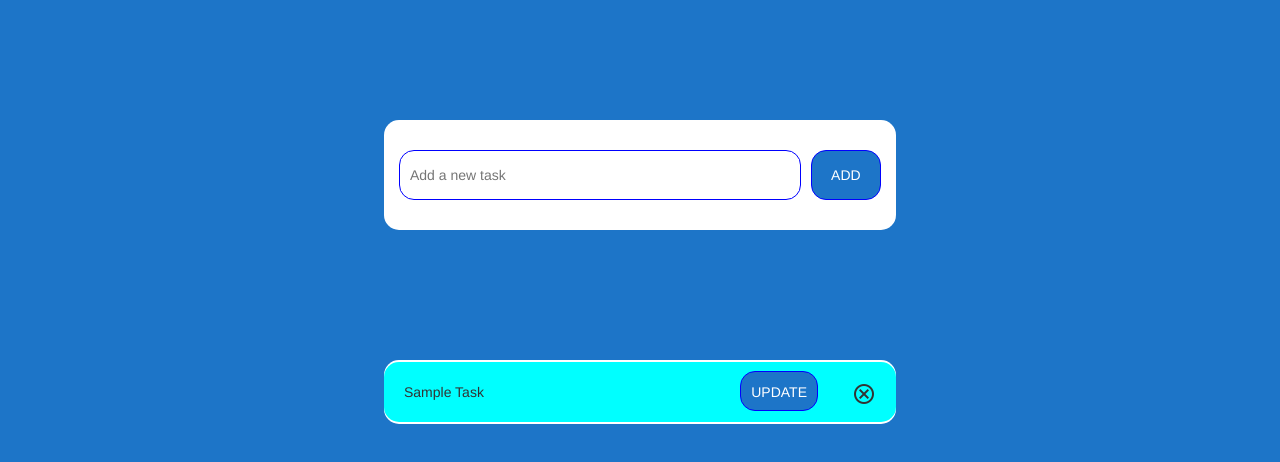
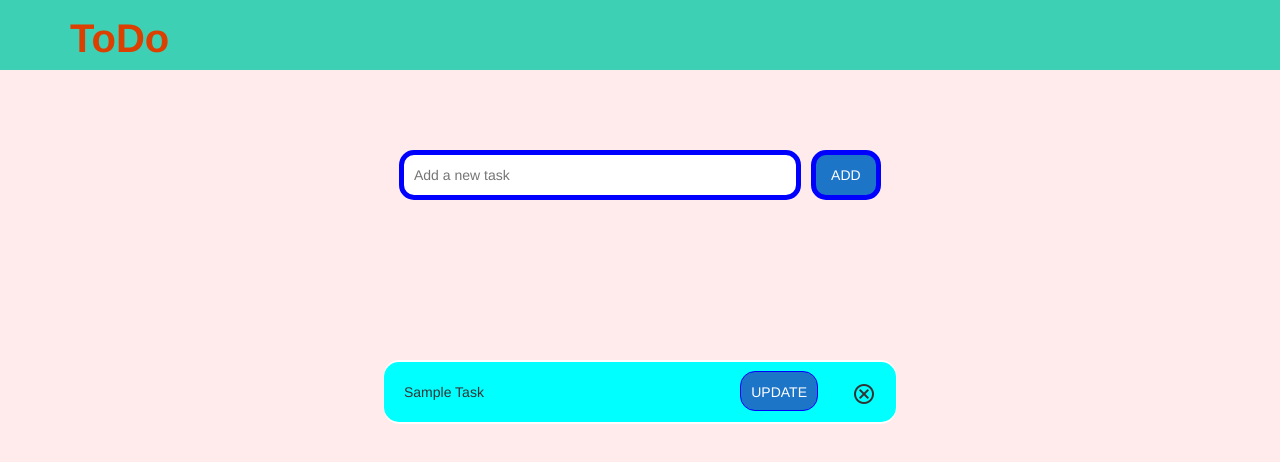
Before and after one commit to YogeshNethula/Desktop, a plain HTML site: page Task2-ToDo-App/index.html in a window 1280 px wide. Drawn offline with nearby package versions, Linux system fonts and the light colour scheme.

Commit message:
10-10-2022

```diff
--- a/Task2-ToDo-App/css/index.css
+++ b/Task2-ToDo-App/css/index.css
@@ -1,10 +1,18 @@
 body{
     padding:0px;
     margin:0px;
-    background-color:#1D75C8;
+    background-color:#ffebeb;
+}
+header{
+    height:70px;
+    background-color:rgb(62, 208,180);
+    color:rgb(220,64,1);
+    font-size:40px;
+    font-weight:900;
+    padding:10px 0px 0px 70px;
 }
 .container{
-    background-color: white;
+    /* background-color: white; */
     width:40%;
     min-width:300px;
     min-height: 70px;
@@ -17,10 +25,13 @@ body{
 }
 .row > *{
     height:50px;
-    border:1px solid blue;
+    border:5px solid blue;
     border-radius:15px;
     padding:10px;
     margin:10px;
+}
+.row > *:hover{
+    box-shadow:20px 20px 10px  rgb(120, 120, 119) ;
 }
 .row > button{
     background-color: #1D75C8;
@@ -28,6 +39,13 @@ body{
     float:right;
     width:14%;
     margin:10px 10px 10px 0px;
+}
+.row > button:hover{
+    color:darkolivegreen;
+    background-color: blanchedalmond;
+    border:2px solid #36e4e1;
+    font-weight:900;
+    font-size:20px;
 }
 .row input{
     width:80%;
--- a/Task2-ToDo-App/index.html
+++ b/Task2-ToDo-App/index.html
@@ -13,6 +13,7 @@
     <title>Document</title>
 </head>
 <body>
+    <header>ToDo</header>
     <div class="container">
         <div class="row"><input type="text" id="task_name" placeholder="Add a new task" pattern="[a-zA-Z]{3}" minlength="4" required>
             <button  onclick="push_function()">ADD</button>
--- a/Task2-ToDo-App/index.js
+++ b/Task2-ToDo-App/index.js
@@ -3,7 +3,7 @@ const TaskList = [];
 var task = {Id:0,task_Name:"something"};
 function push_function(){
     if( document.getElementById("task_name").value!=""){
-        if(TaskList.some(obj => obj.task_Name === document.getElementById("task_name").value)){
+        if(TaskList.some(obj => obj.task_Name === document.getElementById("task_name").value || /obj.task_Name/i.test(document.getElementById("task_name").value))){
             document.getElementById("task_name").value=null;
             window.alert("Warning  Task already Exist");
         }else{
@@ -13,6 +13,7 @@ function push_function(){
             node.innerHTML=`<p style="display:inline;"></p><p  style="display:inline;">${task.task_Name}</p>`+`<span><button type="button" value=${task.Id} onclick="update_function(this.value)" data-modal="form">UPDATE</button><button id="delete" type="button" value=${task.Id} onclick="delete_Element(this.value)" class="material-symbols-outlined btn" style="float:right;">cancel</button></span></li>`;
             document.getElementById("task_list").appendChild(node);
             document.getElementById("task_name").value=null;
+            // console.log(TaskList);
 
         }
     }else alert("Empty Input field");
@@ -29,6 +30,7 @@ function update_function(value){
             itemNo = 0;
             document.getElementById("task_name2").value=null;
             document.getElementById("form").style.display="none";
+            // console.log(TaskList);
         }else{alert("Empty Input field");}
 
     })
```
